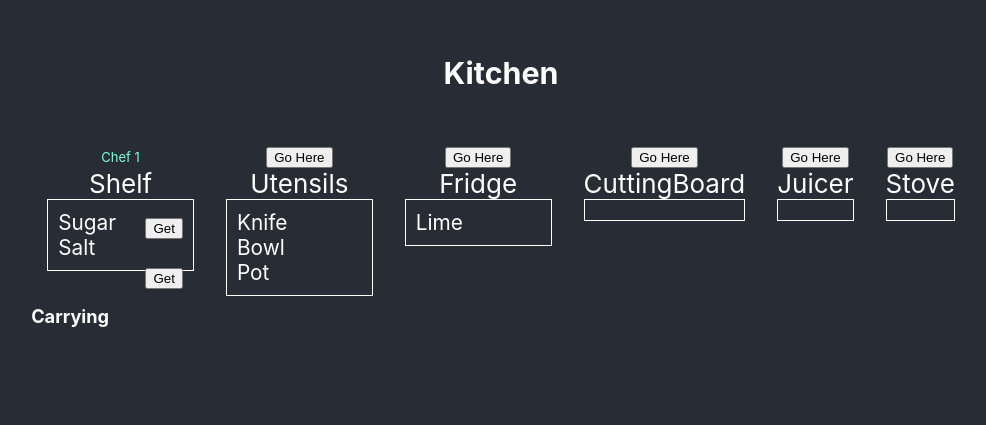
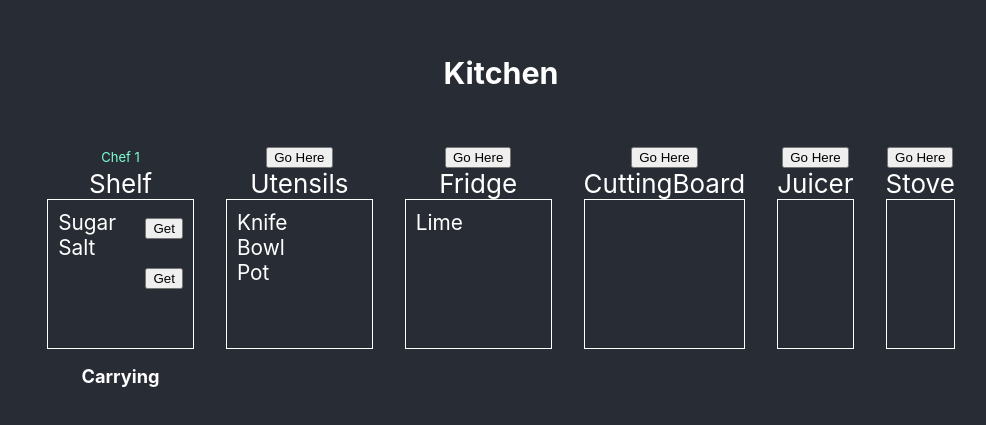
Before and after one commit to unoti/kitchenproto, a React (Create React App) app: page / in a window 1280 px wide. Shown: the part 119-544 px from the top of the page, without its empty margins (139-1125 px from the left). Built offline with nearby package versions, Linux system fonts and the light colour scheme.

Commit message:
action button visible

```diff
--- a/src/App.css
+++ b/src/App.css
@@ -20,6 +20,7 @@
 .station-items {
   border: 1px solid;
   padding: 10px 10px 10px 10px;
+  min-height: 8rem;
 }
 
 .station {
@@ -51,7 +52,6 @@
 
 .attached-player {
   clear: both;
-  width: 20%;
 }
 
 .attached-player h3 {
--- a/src/components/Chef.js
+++ b/src/components/Chef.js
@@ -1,9 +1,14 @@
-export default function Chef({player, items, dispatch}) {
+export default function Chef({player, items, availableActions, dispatch}) {
     function putItem(itemId) {
         dispatch({ type: "PUT_ITEM", fromPersonId: player.id, itemId: itemId});
     }
 
     return <div className="attached-player">
+        <div className="player-actions">
+            {availableActions.map(action => (
+                <button key={action.name}>{action.name}</button>
+            ))}
+        </div>
         <h3>Carrying</h3>
         <div>
             {Object.entries(player.inventory).map(([itemId, qty]) => (
--- a/src/components/Kitchen.js
+++ b/src/components/Kitchen.js
@@ -47,7 +47,7 @@ const initialState = {
             inventory: {},
             occupiedBy: null,
             actions: [
-                { name: "Cut", consumeId: 6, provideId: 7, usingId: 3}, // Cut limes into half limes using knife
+                { name: "Cut Lime", consumeId: 6, provideId: 7, usingId: 3}, // Cut limes into half limes using knife
             ]
         },
         'Juicer': {
@@ -65,6 +65,9 @@ const initialState = {
 
 // Returns a list of action names that the given person can currently perform at the station.
 export function availableActions(station, person) {
+    if (!station.actions) {
+        return [];
+    }
     const actions = station.actions.filter((action) => {
         const hasTool = action.usingId ? person.inventory[action.usingId] : true;
         const hasItem = station.inventory[action.consumeId] > 0;
@@ -226,7 +229,6 @@ export default function Kitchen({playerId}) {
         dispatch({ type: "MOVE_TO_STATION", personId: playerId, stationName}, [playerId]);
     }
 
-    // Find the attached player by their playerId.
     const player = state.people[playerId];
 
     return <>
@@ -245,7 +247,10 @@ export default function Kitchen({playerId}) {
                             dispatch={dispatch}
                         />
                         {station.occupiedBy && station.occupiedBy.id === playerId &&
-                            <Chef player={player} items={state.items} dispatch={dispatch} />}
+                            <Chef player={player}
+                                items={state.items}
+                                availableActions={availableActions(station, player)}
+                                dispatch={dispatch} />}
                     </div>
                 ))}
             </div>
```
